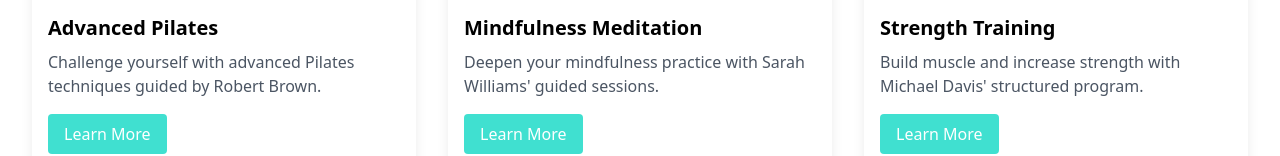
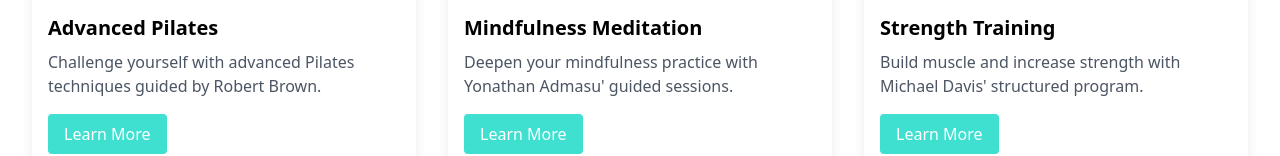
Before and after one commit to Yonathan-Admasu728/ecogym, a Next.js app: page / in a window 1280 px wide. Shown: the part 1486-1642 px from the top of the page. Built offline with nearby package versions, Linux system fonts and the light colour scheme.

Commit message:
uploaded the first guided meditation from s3 bucket

```diff
--- a/components/Thumbnails.js
+++ b/components/Thumbnails.js
@@ -50,13 +50,13 @@ const Thumbnails = () => {
     {
       src: '/images/med1.png',
       title: 'Mindfulness Meditation',
-      desc: 'Deepen your mindfulness practice with Sarah Williams\' guided sessions.',
+      desc: 'Deepen your mindfulness practice with Yonathan Admasu\' guided sessions.',
       trainer: {
-        name: 'Sarah Williams',
-        profilePic: '/images/trainer-sarah.png',
-        bio: 'Experienced meditation instructor dedicated to promoting mental well-being.',
+        name: 'Yonathan Admasu',
+        profilePic: '/images/trainer-yonathan.png',
+        bio: 'a life long meditator with passion for all kinds of meditation practices.',
       },
-      url: 'https://youtu.be/s6zR2T9vn2c',
+      url: 'https://d2l047mdajus3x.cloudfront.net/hello-one-percent.mp4',
     },
     {
       src: '/images/strength.png',
```
Also changed, not shown: pages/api/auth/[...nextauth].js (added), public/images/trainer-yonathan.png (added).
